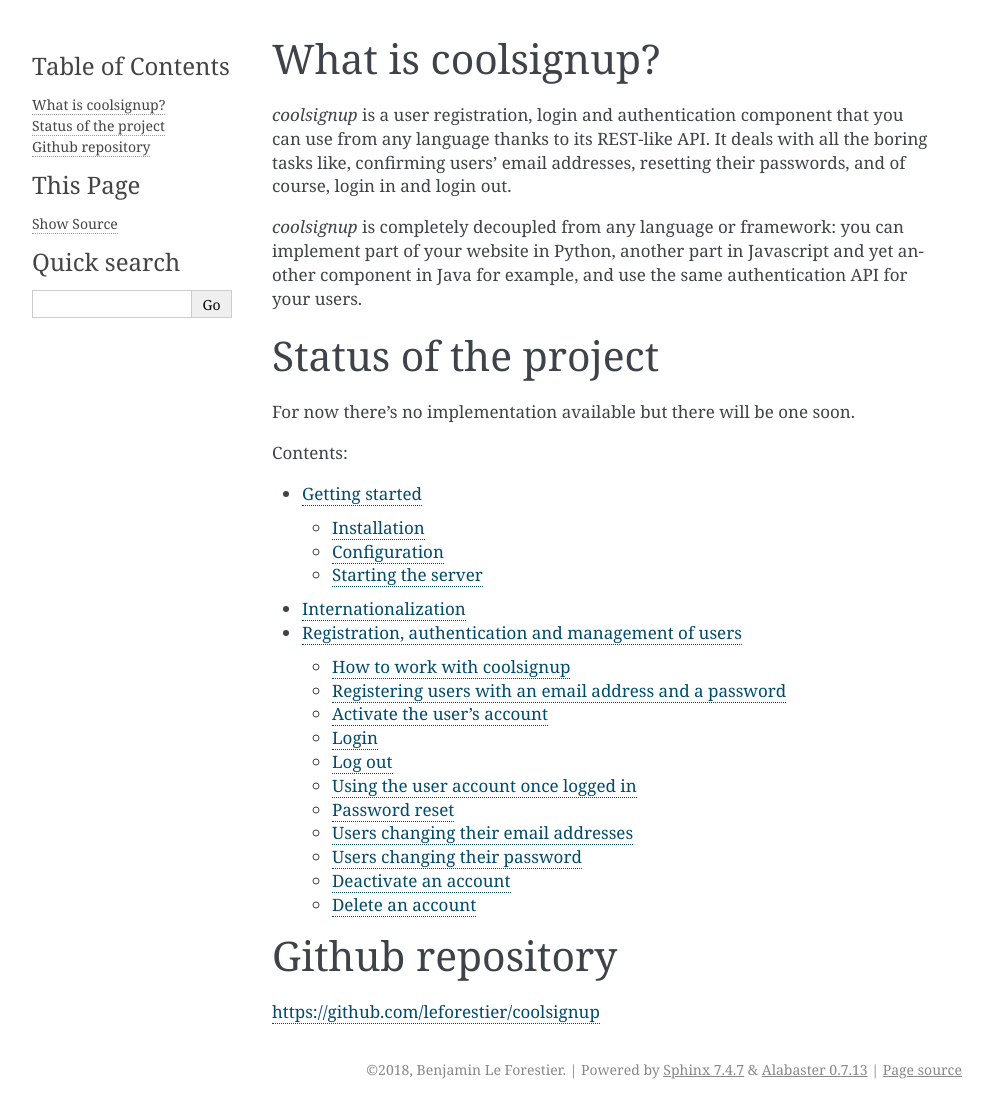
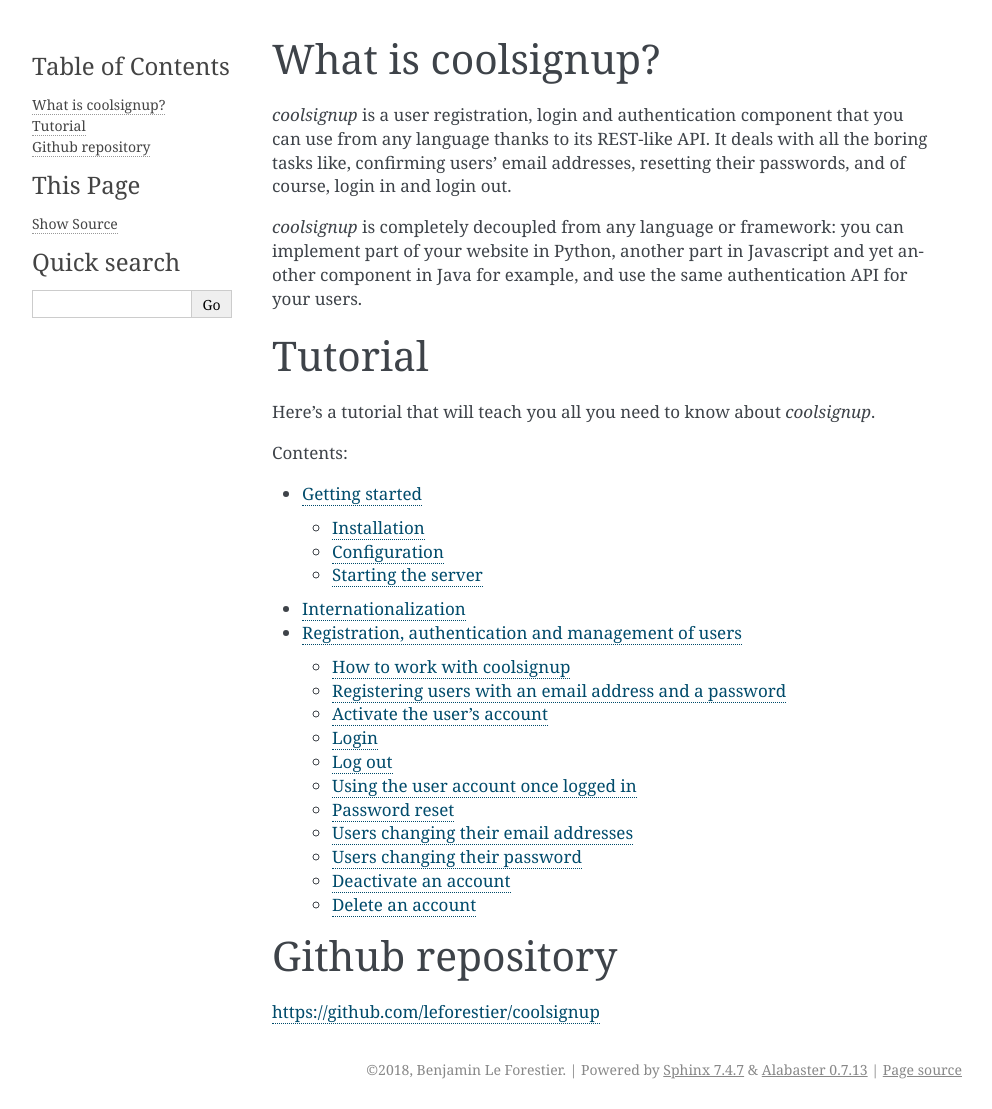
Before and after one commit to gloriouscoders/coolsignup, a Sphinx documentation site: the page built from docs/source/index.rst, in a window 1280 px wide. Shown: the whole page, without its empty margins (148-1140 px from the left). Built offline with Sphinx 7.4.7, drawn with Linux system fonts in a browser that asks for light colours.

Commit message:
updating the documentation

```diff
--- a/docs/source/index.rst
+++ b/docs/source/index.rst
@@ -10,10 +10,10 @@
 
 *coolsignup* is completely decoupled from any language or framework: you can implement part of your website in Python, another part in Javascript and yet another component in Java for example, and use the same authentication API for your users.
 
-Status of the project
-=====================
+Tutorial
+========
 
-For now there's no implementation available but there will be one soon.
+Here's a tutorial that will teach you all you need to know about *coolsignup*.
 
 Contents:
 
```
Also changed, not shown: README.md (+1 -1 lines).
